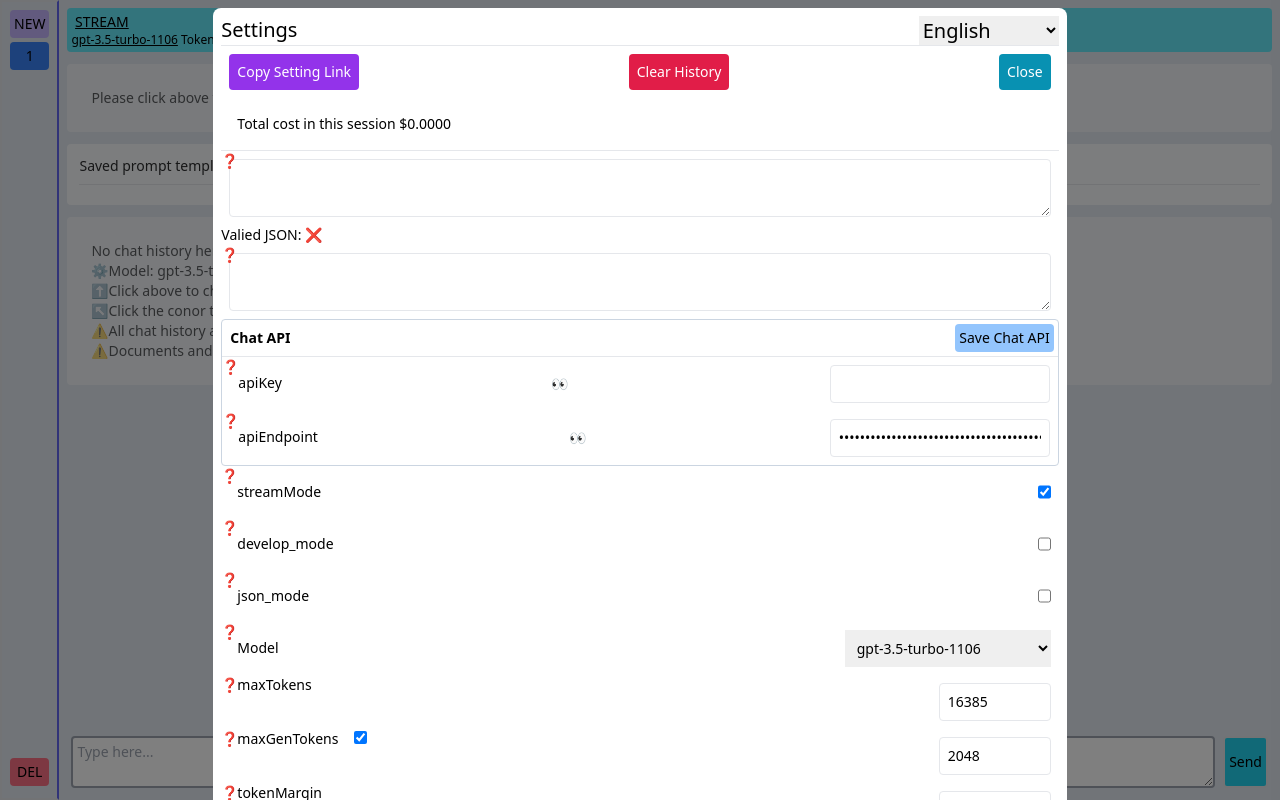
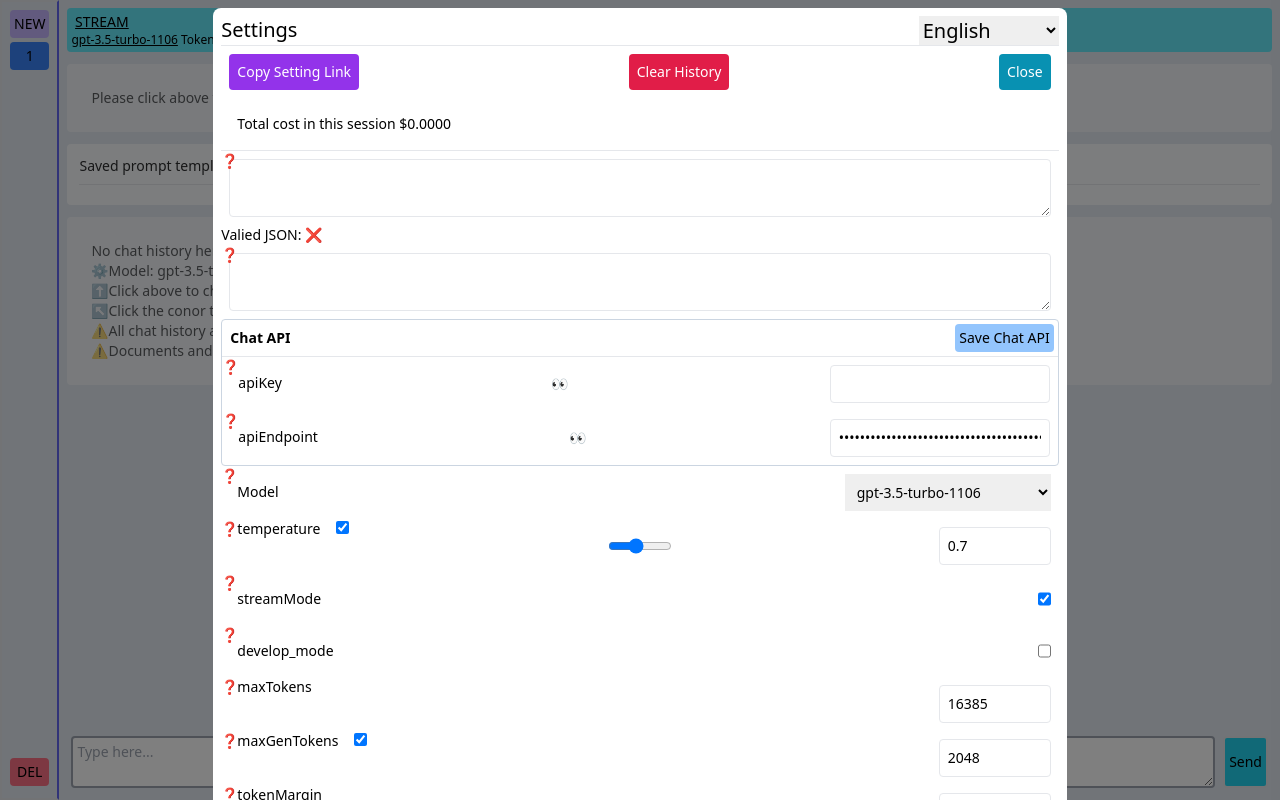
Before and after one commit to heimoshuiyu/chatgpt-api-web, a Preact app: page / in a window 1280 px wide. Both pictures are taken after a click on the element 669 px from the left and 30 px from the top of the page. Built offline with nearby package versions, Linux system fonts and the light colour scheme.

Commit message:
rearrange setting fields

```diff
--- a/src/settings.tsx
+++ b/src/settings.tsx
@@ -164,10 +164,9 @@ const Slicer = (props: {
           }}
         />
       </span>
-      <span>
       <input
         disabled={!enabled}
-          className="m-2 p-2 border rounded focus w-28"
+        className="m-2 p-2 border rounded focus w-16"
         type="range"
         min={props.min}
         max={props.max}
@@ -190,7 +189,6 @@ const Slicer = (props: {
           props.setChatStore({ ...props.chatStore });
         }}
       />
-      </span>
     </Help>
   );
 };
@@ -426,6 +424,17 @@ export default (props: {
               {...props}
             />
           </div>
+          <SelectModel
+            help="模型，默认 3.5。不同模型性能和定价也不同，请参考 API 文档。"
+            {...props}
+          />
+          <Slicer
+            field="temperature"
+            min={0}
+            max={2}
+            help="温度，数值越大模型生成文字的随机性越高。"
+            {...props}
+          />
           <Choice
             field="streamMode"
             help="流模式，使用 stream mode 将可以动态看到生成内容，但无法准确计算 token 数量，在 token 数量过多时可能会裁切过多或过少历史消息"
@@ -434,11 +443,6 @@ export default (props: {
           <Choice
             field="develop_mode"
             help="开发者模式，开启后会显示更多选项及功能"
-            {...props}
-          />
-          <Choice field="json_mode" help="JSON Mode" {...props} />
-          <SelectModel
-            help="模型，默认 3.5。不同模型性能和定价也不同，请参考 API 文档。"
             {...props}
           />
           <Number
@@ -459,6 +463,7 @@ export default (props: {
             readOnly={false}
             {...props}
           />
+          <Choice field="json_mode" help="JSON Mode" {...props} />
           <Number
             field="postBeginIndex"
             help="指示发送 API 请求时要”忘记“多少历史消息"
@@ -469,13 +474,6 @@ export default (props: {
             field="totalTokens"
             help="token总数，每次对话都会更新此参数，stream模式下该参数为估计值"
             readOnly={true}
-            {...props}
-          />
-          <Slicer
-            field="temperature"
-            min={0}
-            max={2}
-            help="温度，数值越大模型生成文字的随机性越高。"
             {...props}
           />
           <Slicer
```
Lines whose indentation alone changed are shown as unchanged.
